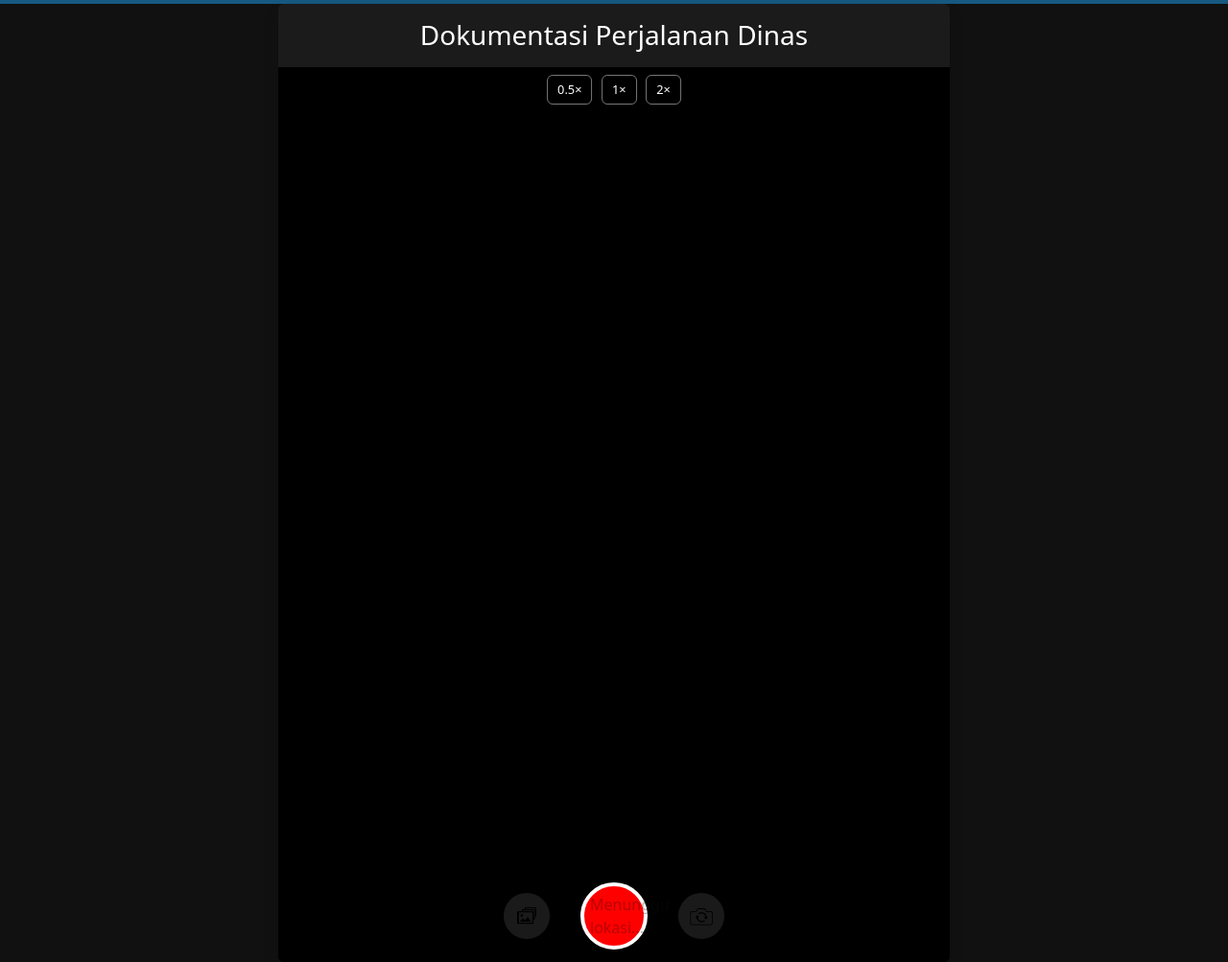
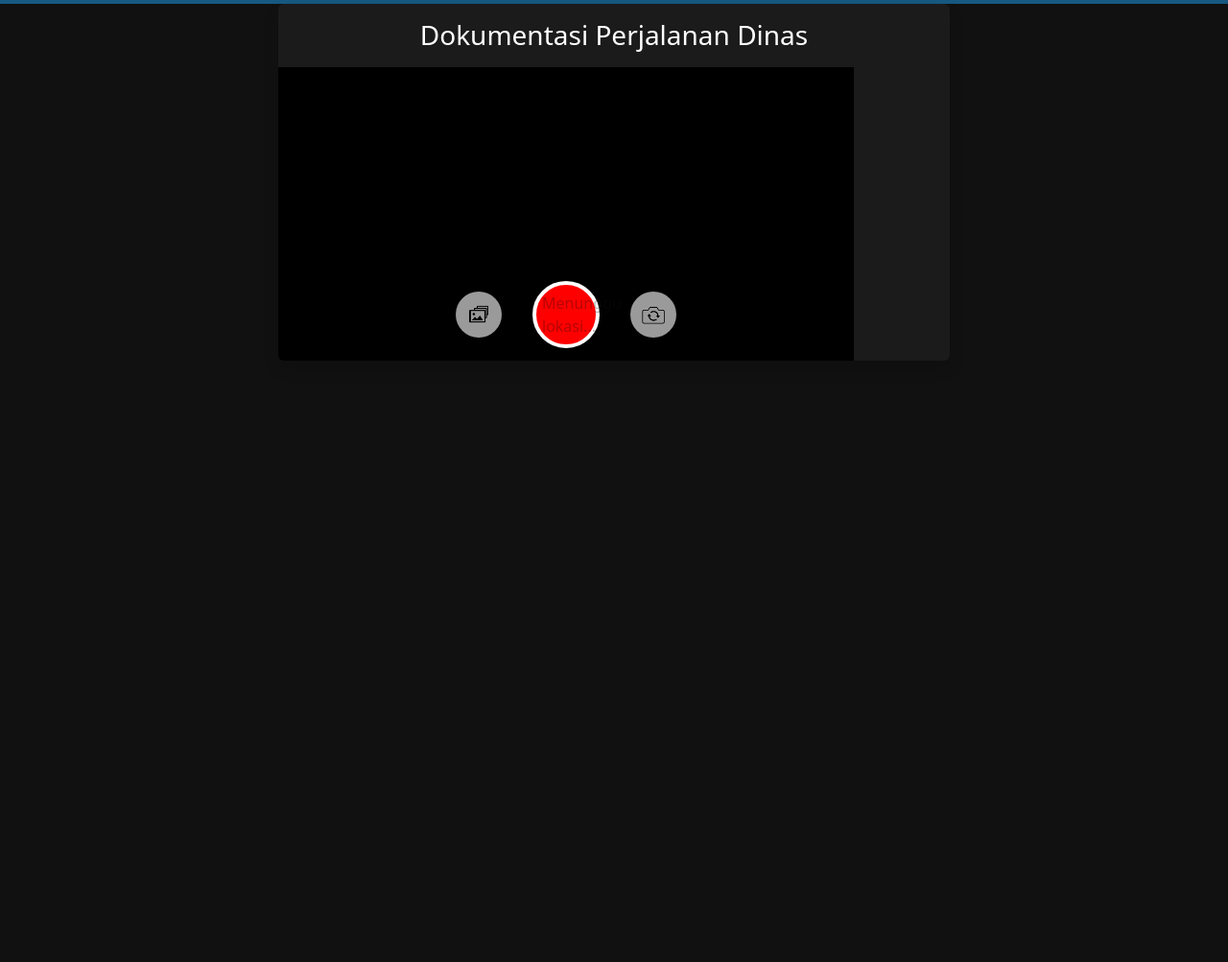
Before and after one commit to putramuttaqin/mitalon, a Flask app: page /dinasluar in a window 1280 px wide. Shown: the part 66-1069 px from the top of the page at 96% size. After the commit the page ends 442 px from the top, so only its background shows below. Run offline with Flask 3, Linux system fonts and the light colour scheme.

Commit message:
revert the canva and camera

```diff
--- a/static/css/dinasluar.css
+++ b/static/css/dinasluar.css
@@ -40,12 +40,9 @@
 .dl-camera {
   position: relative;
   width: 100%;
-  aspect-ratio: 3 / 4;
-  background: black;
+  max-width: 600px;         /* keep inside form wrapper */
+  background: #000;          /* black backdrop */
   overflow: hidden;
-  display: flex;
-  justify-content: center;
-  align-items: center;
 }
 
 /* ---- Video ---- */
@@ -59,7 +56,10 @@
 
 /* ---- Canvas ---- */
 .dl-camera canvas {
-  display: none;
+  width: 100%;
+  height: auto;
+  object-fit: contain;
+  display: none; /* only hidden via JS class */
 }
 
 /* ---- Overlay ---- */
@@ -115,7 +115,7 @@
 }
 
 .dl-icon-btn {
-  background: rgba(255, 255, 255, 0.1);
+  background: rgba(255, 255, 255, 0.603);
   border: none;
   border-radius: 50%;
   width: 48px;
--- a/static/js/dinasluar.js
+++ b/static/js/dinasluar.js
@@ -124,16 +124,28 @@ ambilBtn.onclick = async () => {
   const mainCtx = canvas.getContext('2d');
   const img = new Image();
   img.onload = () => {
-    canvas.width = img.width;
-    canvas.height = img.height;
-    mainCtx.drawImage(img, 0, 0);
+    // match visible size
+    canvas.width = video.videoWidth;
+    canvas.height = video.videoHeight;
 
+    mainCtx.drawImage(img, 0, 0, canvas.width, canvas.height);
+
+    // ensure it fills and shows correctly
+    canvas.style.display = "block";
+    canvas.style.width = "100%";
+    canvas.style.height = "auto";
+    canvas.style.objectFit = "contain";
+    canvas.style.background = "#000";
+
+    // toggle visibility
     canvas.classList.remove('hidden');
     video.classList.add('hidden');
     ambilBtn.classList.add('hidden');
     toggleBtn.classList.add('hidden');
     dummyBtn.classList.add('hidden');
     fotoActions.classList.remove('hidden');
+
+    console.log("Preview drawn:", canvas.width, canvas.height);
   };
   img.src = URL.createObjectURL(watermarkedBlob);
   capturedBlob = watermarkedBlob;
--- a/templates/dinasluar.html
+++ b/templates/dinasluar.html
@@ -38,13 +38,6 @@
           <button id="downloadFoto" class="dl-btn dl-btn-success">Download</button>
         </div>
       </div>
-
-      <!-- Zoom Controls (placed above the video) -->
-      <div class="dl-zoom">
-        <button class="zoom-btn" data-zoom="0.5">0.5×</button>
-        <button class="zoom-btn" data-zoom="1">1×</button>
-        <button class="zoom-btn" data-zoom="2">2×</button>
-      </div>
     </div>
   </div>
 </div>
```
